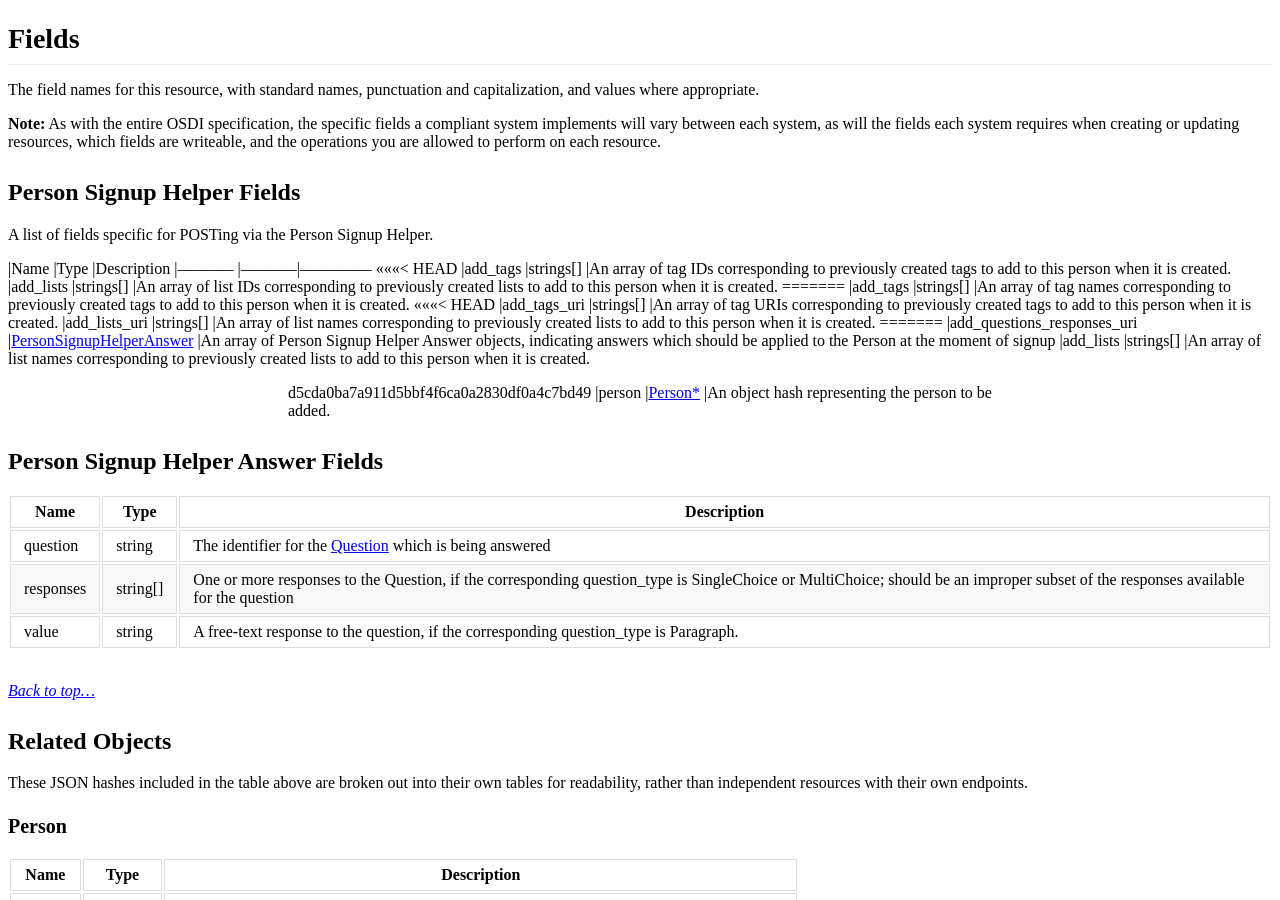
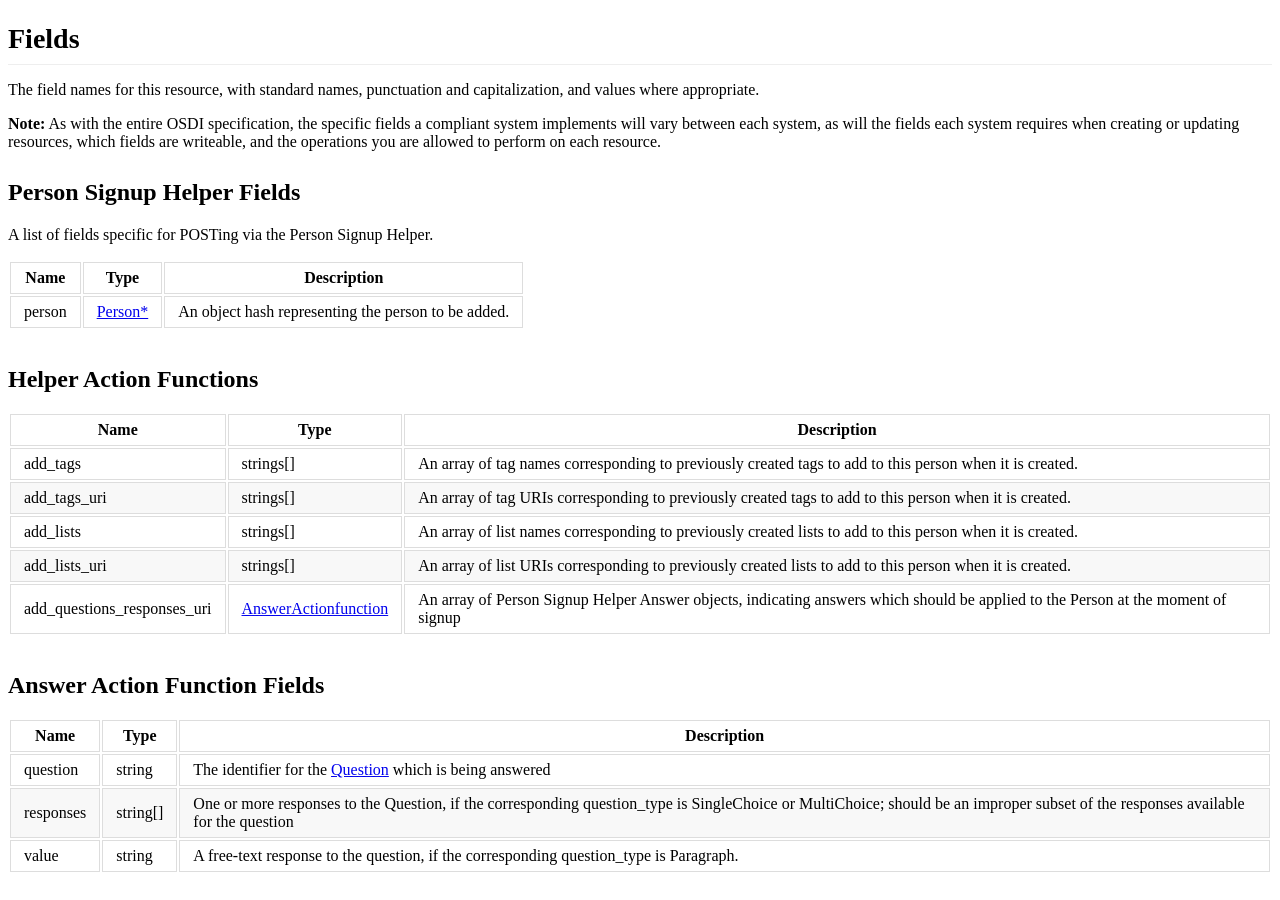
Before and after one commit to opensupporter/osdi-docs, a Jekyll site: the page built from person_signup.md, in a window 1280 px wide and 900 px high, scrolled down 1479 px. Built offline with Jekyll 4.4.1, drawn with Linux system fonts in a browser that asks for light colours; a style sheet for code colours, icons or effects is not loaded; some of the changed text lies outside the part shown.

Commit message:
conflict resolution

````diff
--- a/person_signup.md
+++ b/person_signup.md
@@ -48,22 +48,20 @@ A list of fields specific for POSTing via the Person Signup Helper.
 
 |Name          |Type      |Description
 |-----------    |-----------|--------------
-<<<<<<< HEAD
-|add_tags      |strings[]     |An array of tag IDs corresponding to previously created tags to add to this person when it is created.
-|add_lists     |strings[]     |An array of list IDs corresponding to previously created lists to add to this person when it is created.
-=======
+|person         |[Person*](#person) |An object hash representing the person to be added.
+
+
+### Helper Action Functions
+
+|Name          |Type      |Description
+|-----------    |-----------|--------------
 |add_tags      |strings[]     |An array of tag names corresponding to previously created tags to add to this person when it is created.
-<<<<<<< HEAD
 |add_tags_uri  |strings[]     |An array of tag URIs corresponding to previously created tags to add to this person when it is created.
-|add_lists_uri     |strings[]     |An array of list names corresponding to previously created lists to add to this person when it is created.
-=======
-|add_questions_responses_uri      |[PersonSignupHelperAnswer](#person-signup-helper-answer-fields)     |An array of Person Signup Helper Answer objects, indicating answers which should be applied to the Person at the moment of signup
 |add_lists     |strings[]     |An array of list names corresponding to previously created lists to add to this person when it is created.
->>>>>>> d5cda0ba7a911d5bbf4f6ca0a2830df0a4c7bd49
-|person			|[Person*](#person)	|An object hash representing the person to be added.
+|add_lists_uri     |strings[]     |An array of list URIs corresponding to previously created lists to add to this person when it is created.
+|add_questions_responses_uri      |[AnswerActionfunction](#answer-action-function-fields)     |An array of Person Signup Helper Answer objects, indicating answers which should be applied to the Person at the moment of signup
 
-### Person Signup Helper Answer Fields
-
+### Answer Action Function Fields
 
 |Name          |Type      |Description
 |-----------    |-----------|--------------
@@ -155,14 +153,15 @@ OSDI-API-Token:[your api key here]
         "volunteer",
         "donor"
     ],
-<<<<<<< HEAD
     "add_tags_uri": [
         "https://osdi-sample-system.org/api/v1/tags/d91b4b2e-ae0e-4cd3-9ed7-d0ec501b0bc3"
     ],
+    "add_lists": [
+        "supporters"
+    ]
     "add_lists_uri": [
         "https://osdi-sample-system.org/api/v1/lists/d91b4b2e-ae0e-4cd3-9ed7-d0ec501b0bc3"
-
-=======
+    ],
     "add_questions_responses_uri": [
       {
         "question": "https://osdi-sample-system.org/api/v1/questions/c945d6fe-929e-11e3-a2e9-12313d316c29",
@@ -172,10 +171,6 @@ OSDI-API-Token:[your api key here]
         "question": "https://osdi-sample-system.org/api/v1/questions/c945d6fe-929e-11e3-a2e9-12313d316c2a",
         "value": "Heard about the candidate at the Labor Day Picnic"
       }
-    ],
-    "add_lists": [
-        "supporters"
->>>>>>> d5cda0ba7a911d5bbf4f6ca0a2830df0a4c7bd49
     ]
 }
 ```
````
